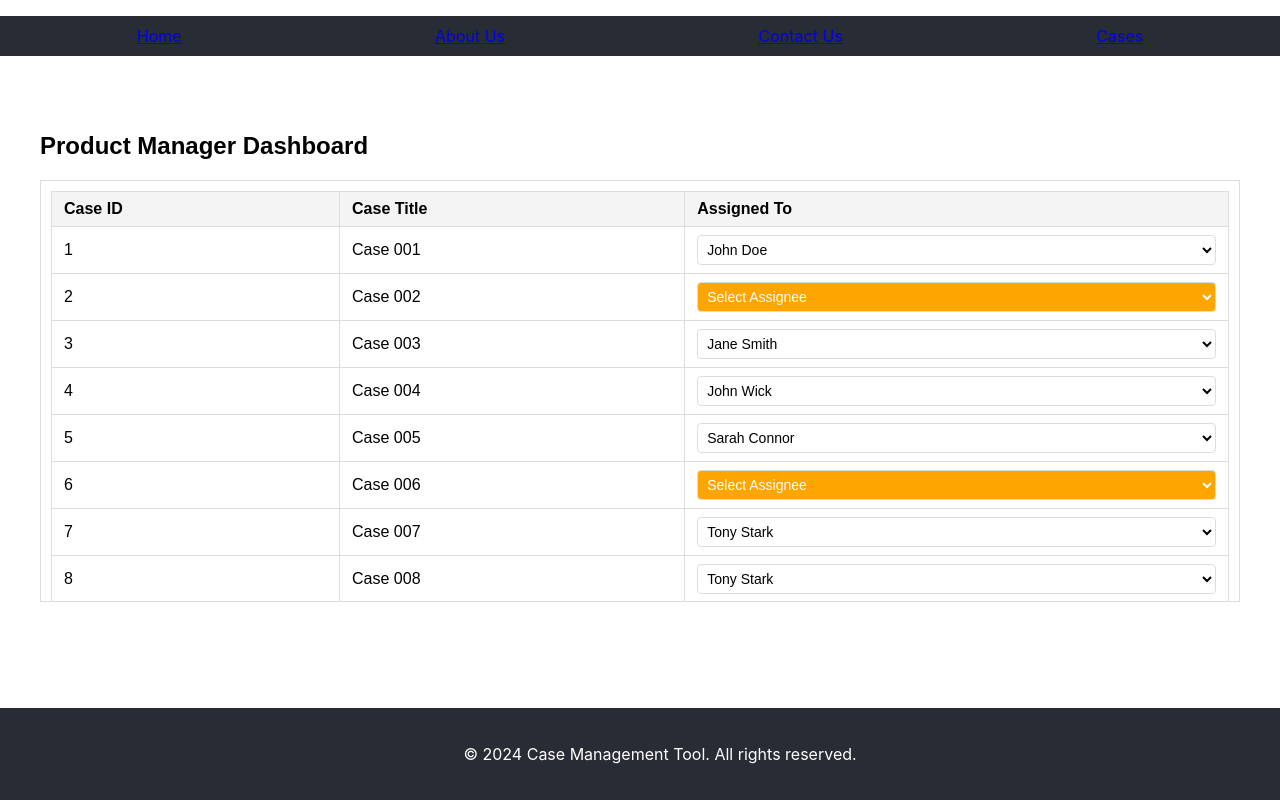
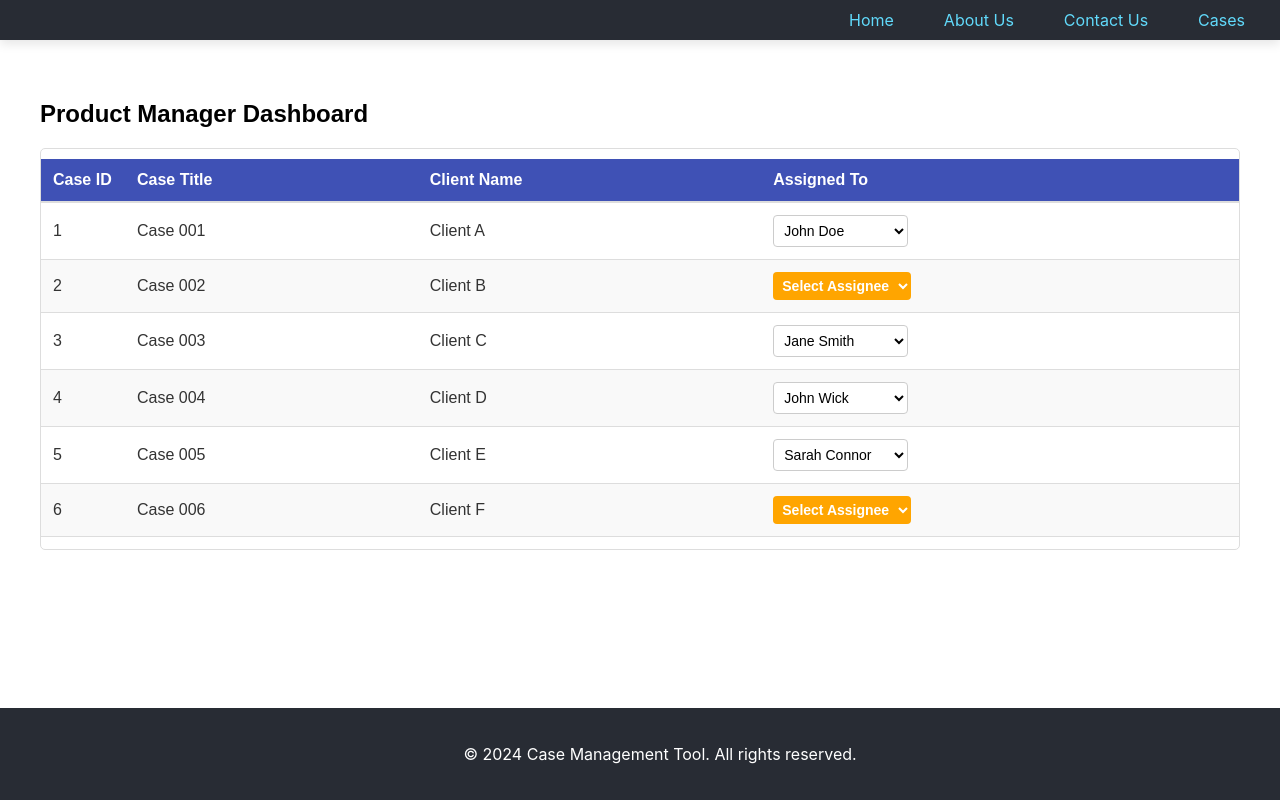
Before and after one commit to anumakramm/case-management-tool, a React (Create React App) app in the folder frontend/: page / in a window 1280 px wide. Built offline with nearby package versions, Linux system fonts and the light colour scheme.

Commit message:
Header modified to have tabs in the top right corner. Fixed the cases table to have better visuals and added client name column

```diff
--- /dev/null
+++ b/frontend/src/components/Header.css
@@ -0,0 +1,46 @@
+/* Header.css */
+
+/* Style the entire header */
+.header {
+    background-color: #282c34;
+    padding: 10px 20px;
+    position: relative;
+  }
+
+  /* Flex container for the nav bar */
+  .nav-bar {
+    display: flex;
+    justify-content: flex-end;
+    align-items: center;
+  }
+
+  /* Flex container for the nav list */
+  .nav-list {
+    display: flex;
+    gap: 20px; /* Closer spacing between items */
+    list-style-type: none;
+    margin: 0;
+    padding: 0;
+  }
+
+  /* Styling for each nav item */
+  .nav-item a {
+    color: #61dafb;
+    text-decoration: none;
+    font-size: 16px;
+    padding: 10px 15px;
+    border-radius: 5px;
+    transition: background-color 0.3s ease, color 0.3s ease;
+  }
+
+  /* Hover effect for a professional touch */
+  .nav-item a:hover {
+    background-color: #61dafb;
+    color: #282c34;
+    cursor: pointer;
+  }
+
+  /* Optional - if you want to add some shadow to the header */
+  .header {
+    box-shadow: 0px 4px 10px rgba(0, 0, 0, 0.1);
+  }
--- a/frontend/src/components/Header.js
+++ b/frontend/src/components/Header.js
@@ -1,32 +1,19 @@
-// src/Header.js
 import React from 'react';
+import './Header.css'; // Make sure to create a Header.css file
 
 const Header = () => {
   return (
-    <header>
-      <nav>
-        <ul style={styles.navList}>
-          <li style={styles.navItem}><a href="#">Home</a></li>
-          <li style={styles.navItem}><a href="#">About Us</a></li>
-          <li style={styles.navItem}><a href="#">Contact Us</a></li>
-          <li style={styles.navItem}><a href="#">Cases</a></li>
+    <header className="header">
+      <nav className="nav-bar">
+        <ul className="nav-list">
+          <li className="nav-item"><a href="#">Home</a></li>
+          <li className="nav-item"><a href="#">About Us</a></li>
+          <li className="nav-item"><a href="#">Contact Us</a></li>
+          <li className="nav-item"><a href="#">Cases</a></li>
         </ul>
       </nav>
     </header>
   );
 };
 
-const styles = {
-  navList: {
-    display: 'flex',
-    justifyContent: 'space-around',
-    listStyleType: 'none',
-    padding: '10px',
-    backgroundColor: '#282c34',
-  },
-  navItem: {
-    color: '#61dafb',
-  },
-};
-
 export default Header;
--- a/frontend/src/components/ProductManagerDashboard.css
+++ b/frontend/src/components/ProductManagerDashboard.css
@@ -1,43 +1,77 @@
-/* ProductManagerDashboard.css */
-
+/* Main container for the dashboard */
 .dashboard-container {
   padding: 20px;
   font-family: Arial, sans-serif;
 }
 
+/* Scrollable table container */
 .scrollable-table-container {
   max-height: 400px;
-  overflow-y: auto; /* Enable vertical scroll */
-  border: 1px solid #ddd;
-  padding: 10px;
+  overflow-y: auto;
+  border: 1px solid #ddd; /* Border around the scrollable container */
+  border-radius: 5px;
 }
 
+/* Style for table */
 table {
   width: 100%;
-  border-collapse: collapse;
+  border-collapse: collapse; /* Ensures there are no gaps between table cells */
+  margin: 10px 0;
+  font-size: 16px;
 }
 
-th, td {
-  padding: 8px 12px;
+/* Table header styling */
+th {
+  background-color: #3f51b5; /* Header background color */
+  color: white;
+  padding: 12px;
   text-align: left;
-  border: 1px solid #ddd;
+  border-bottom: 2px solid #ddd;
 }
 
-th {
-  background-color: #f4f4f4;
+/* Table cell styling */
+td {
+  padding: 12px;
+  border-bottom: 1px solid #ddd; /* Adds border between rows */
+  color: #333;
 }
 
-select {
-  width: 100%;
-  padding: 5px;
-  border-radius: 4px;
-  border: 1px solid #ddd;
-  background-color: #fff;
-  font-size: 14px;
+/* Narrower width for Case ID column */
+.id-column {
+  width: 60px;
 }
 
-/* Style for unassigned cases */
+/* Hover effect for rows */
+tbody tr:hover {
+  background-color: #f1f1f1; /* Slight background change on hover */
+}
+
+/* Alternating row colors */
+tbody tr:nth-child(even) {
+  background-color: #f9f9f9;
+}
+
+/* Styling for dropdown with no assignee */
 .unassigned {
   background-color: orange;
   color: white;
+  padding: 5px;
+  border-radius: 4px;
+  font-weight: bold;
+  border: none;
 }
+
+/* General styling for select elements */
+select {
+  padding: 6px;
+  border-radius: 4px;
+  border: 1px solid #ccc;
+  background-color: #fff;
+  font-size: 14px;
+  cursor: pointer;
+}
+
+select:focus {
+  outline: none;
+  border-color: #3f51b5;
+}
--- a/frontend/src/components/ProductManagerDashboard.js
+++ b/frontend/src/components/ProductManagerDashboard.js
@@ -3,18 +3,18 @@ import './ProductManagerDashboard.css'; // Ensure the CSS is still imported
 
 const ProductManagerDashboard = () => {
   const [cases, setCases] = useState([
-    { id: 1, title: "Case 001", assignedTo: "John Doe" },
-    { id: 2, title: "Case 002", assignedTo: null },
-    { id: 3, title: "Case 003", assignedTo: "Jane Smith" },
-    { id: 4, title: "Case 004", assignedTo: "John Wick" },
-    { id: 5, title: "Case 005", assignedTo: "Sarah Connor" },
-    { id: 6, title: "Case 006", assignedTo: null },
-    { id: 7, title: "Case 007", assignedTo: "Tony Stark" },
-    { id: 8, title: "Case 008", assignedTo: "Tony Stark" },
-    { id: 9, title: "Case 009", assignedTo: "Tony Stark" },
-    { id: 10, title: "Case 010", assignedTo: "Tony Stark" },
-    { id: 11, title: "Case 011", assignedTo: "Tony Stark" },
-    { id: 12, title: "Case 012", assignedTo: "Tony Stark" },
+    { id: 1, title: "Case 001", assignedTo: "John Doe", client: "Client A" },
+    { id: 2, title: "Case 002", assignedTo: null, client: "Client B" },
+    { id: 3, title: "Case 003", assignedTo: "Jane Smith", client: "Client C" },
+    { id: 4, title: "Case 004", assignedTo: "John Wick", client: "Client D" },
+    { id: 5, title: "Case 005", assignedTo: "Sarah Connor", client: "Client E" },
+    { id: 6, title: "Case 006", assignedTo: null, client: "Client F" },
+    { id: 7, title: "Case 007", assignedTo: "Tony Stark", client: "Client G" },
+    { id: 8, title: "Case 008", assignedTo: "Tony Stark", client: "Client H" },
+    { id: 9, title: "Case 009", assignedTo: "Tony Stark", client: "Client I" },
+    { id: 10, title: "Case 010", assignedTo: "Tony Stark", client: "Client J" },
+    { id: 11, title: "Case 011", assignedTo: "Tony Stark", client: "Client K" },
+    { id: 12, title: "Case 012", assignedTo: "Tony Stark", client: "Client L" },
   ]);
 
   // Available list of assignees
@@ -35,16 +35,18 @@ const ProductManagerDashboard = () => {
         <table>
           <thead>
             <tr>
-              <th>Case ID</th>
+              <th className="id-column">Case ID</th> {/* Added class for width control */}
               <th>Case Title</th>
+              <th>Client Name</th> {/* New Client Name column */}
               <th>Assigned To</th>
             </tr>
           </thead>
           <tbody>
             {cases.map((caseItem) => (
               <tr key={caseItem.id}>
-                <td>{caseItem.id}</td>
+                <td className="id-column">{caseItem.id}</td> {/* Narrower Case ID column */}
                 <td>{caseItem.title}</td>
+                <td>{caseItem.client}</td> {/* Display Client Name */}
                 <td>
                   <select
                     className={caseItem.assignedTo ? '' : 'unassigned'} // Apply 'unassigned' class if no assignee
```
